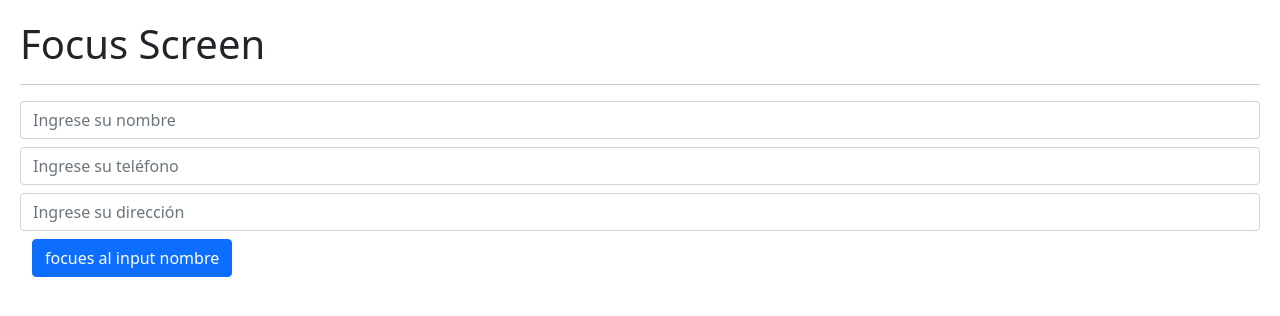
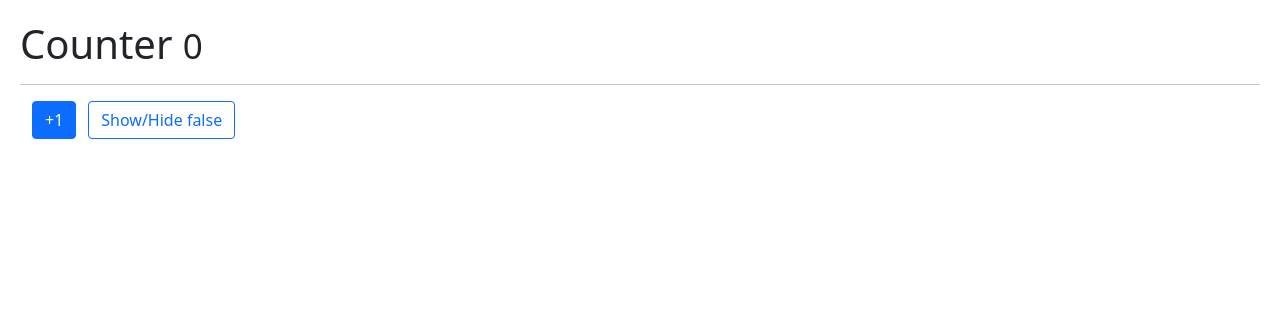
Before and after one commit to lenninIbarrraGonzalez/profundizacion-hooks, a React (Vite) app: page / in a window 1280 px wide. Shown: the top 316 px of the page. Built offline with nearby package versions, Linux system fonts and the light colour scheme.

Commit message:
implementando un useMemo inicial para no renderizar cuando se modifican las props del padre

```diff
--- /dev/null
+++ b/src/06-memos/Memorize.jsx
@@ -0,0 +1,27 @@
+import { useState } from "react";
+import { useCounter } from "../hooks/useCounter";
+import { Small } from "./Small";
+
+export const Memorize = () => {
+  const { counter, increment } = useCounter(0);
+  //useState de prueba para renderizar el padre
+  const [show, setShow] = useState(false);
+
+  return (
+    <>
+      <h1>
+        Counter <Small value={counter} />
+      </h1>
+      <hr />
+      <button className="btn btn-primary" onClick={() => increment()}>
+        +1
+      </button>
+      <button
+        className="btn btn-outline-primary"
+        onClick={() => setShow(!show)}
+      >
+        Show/Hide {JSON.stringify(show)}
+      </button>
+    </>
+  );
+};
--- /dev/null
+++ b/src/06-memos/Small.jsx
@@ -0,0 +1,12 @@
+import { memo } from "react";
+
+//Con el memo no se renderiza cuando el padre cambia sus props
+// eslint-disable-next-line react/display-name
+export const Small = memo(({ value }) => {
+  console.log("me volví a generar");
+  return (
+    <>
+      <small>{value}</small>
+    </>
+  );
+});
--- a/src/main.jsx
+++ b/src/main.jsx
@@ -6,11 +6,12 @@
 // import { SimpleForm } from "./02-useEfect/SimpleForm.jsx";
 //import { FormWidthCustomHook } from "./02-useEfect/FormWidthCustomHook.jsx";
 //import { MultipleCustomHooks } from "./03-example/MultipleCustomHooks";
-import { FocusScreen } from "./04-useRef/FocusScreen";
+//import { FocusScreen } from "./04-useRef/FocusScreen";
 import "./index.css";
+import { Memorize } from "./06-memos/Memorize";
 
 ReactDOM.createRoot(document.getElementById("root")).render(
   // <React.StrictMode>
-  <FocusScreen />
+  <Memorize />
   // </React.StrictMode>
 );
```
